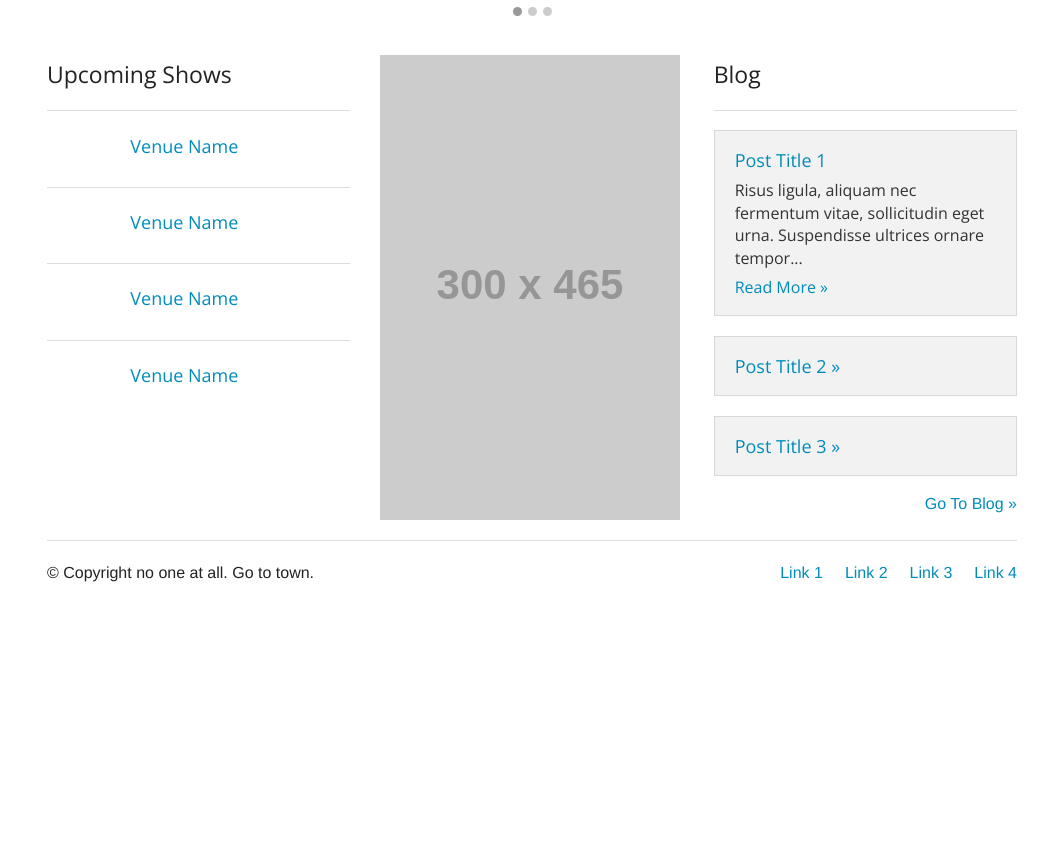
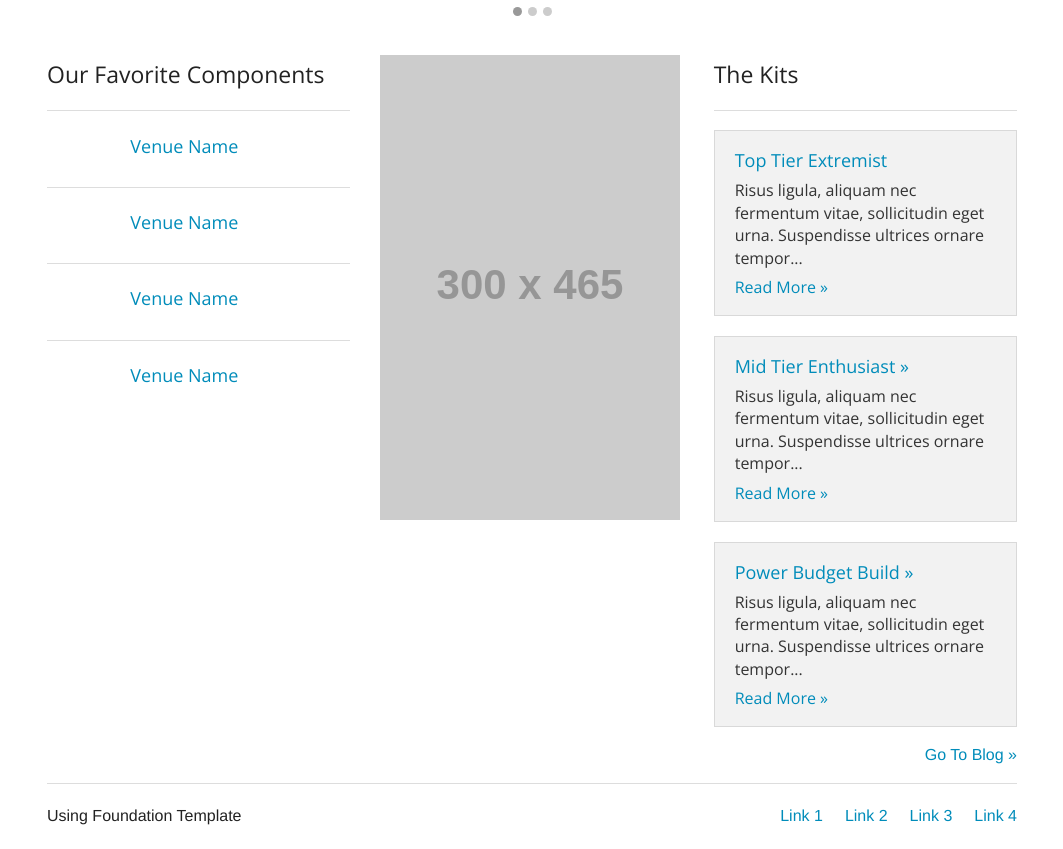
Before and after one commit to Redthorn/UGPC, a website: page views/index.html in a window 1280 px wide. Shown: the part 465-1314 px from the top of the page, without its empty margins (108-1171 px from the left). Before the commit the page ends 1071 px from the top, so only its background shows below. Drawn offline with nearby package versions, Linux system fonts and the light colour scheme; placeholder pictures from the web are drawn by us.

Commit message:
headers and icon

```diff
--- a/views/index.html
+++ b/views/index.html
@@ -125,7 +125,7 @@
             <!-- Shows -->
             <div class="large-4 small-6 columns">
 
-              <h4>Upcoming Shows</h4><hr>
+              <h4>Our Favorite Components</h4><hr>
 
               <div class="row">
                 <div class="large-1 column">
@@ -186,9 +186,9 @@
 
             <div class="large-4 small-12 columns">
 
-              <h4>Blog</h4><hr>
+              <h4>The Kits</h4><hr>
               <div class="panel">
-                <h5><a href="#">Post Title 1</a></h5>
+                <h5><a href="#">Top Tier Extremist</a></h5>
 
                 <h6 class="subheader">
                   Risus ligula, aliquam nec fermentum vitae, sollicitudin eget urna. Suspendisse ultrices ornare tempor...
@@ -198,11 +198,23 @@
               </div>
 
               <div class="panel hide-for-small">
-                <h5><a href="#">Post Title 2 »</a></h5>
+                <h5><a href="#">Mid Tier Enthusiast »</a></h5>
+
+                <h6 class="subheader">
+                  Risus ligula, aliquam nec fermentum vitae, sollicitudin eget urna. Suspendisse ultrices ornare tempor...
+                </h6>
+
+                <h6><a href="#">Read More »</a></h6>
               </div>
 
               <div class="panel hide-for-small">
-                <h5><a href="#">Post Title 3 »</a></h5>
+                <h5><a href="#">Power Budget Build »</a></h5>
+
+                <h6 class="subheader">
+                  Risus ligula, aliquam nec fermentum vitae, sollicitudin eget urna. Suspendisse ultrices ornare tempor...
+                </h6>
+
+                <h6><a href="#">Read More »</a></h6>
               </div>
 
               <a href="#" class="right">Go To Blog »</a>
@@ -225,7 +237,7 @@
             <div class="row">
 
               <div class="large-6 columns">
-                  <p>© Copyright no one at all. Go to town.</p>
+                  <p>Using Foundation Template</p>
               </div>
 
               <div class="large-6 small-12 columns">
```
Also changed, not shown: public/images/favicon.ico.
